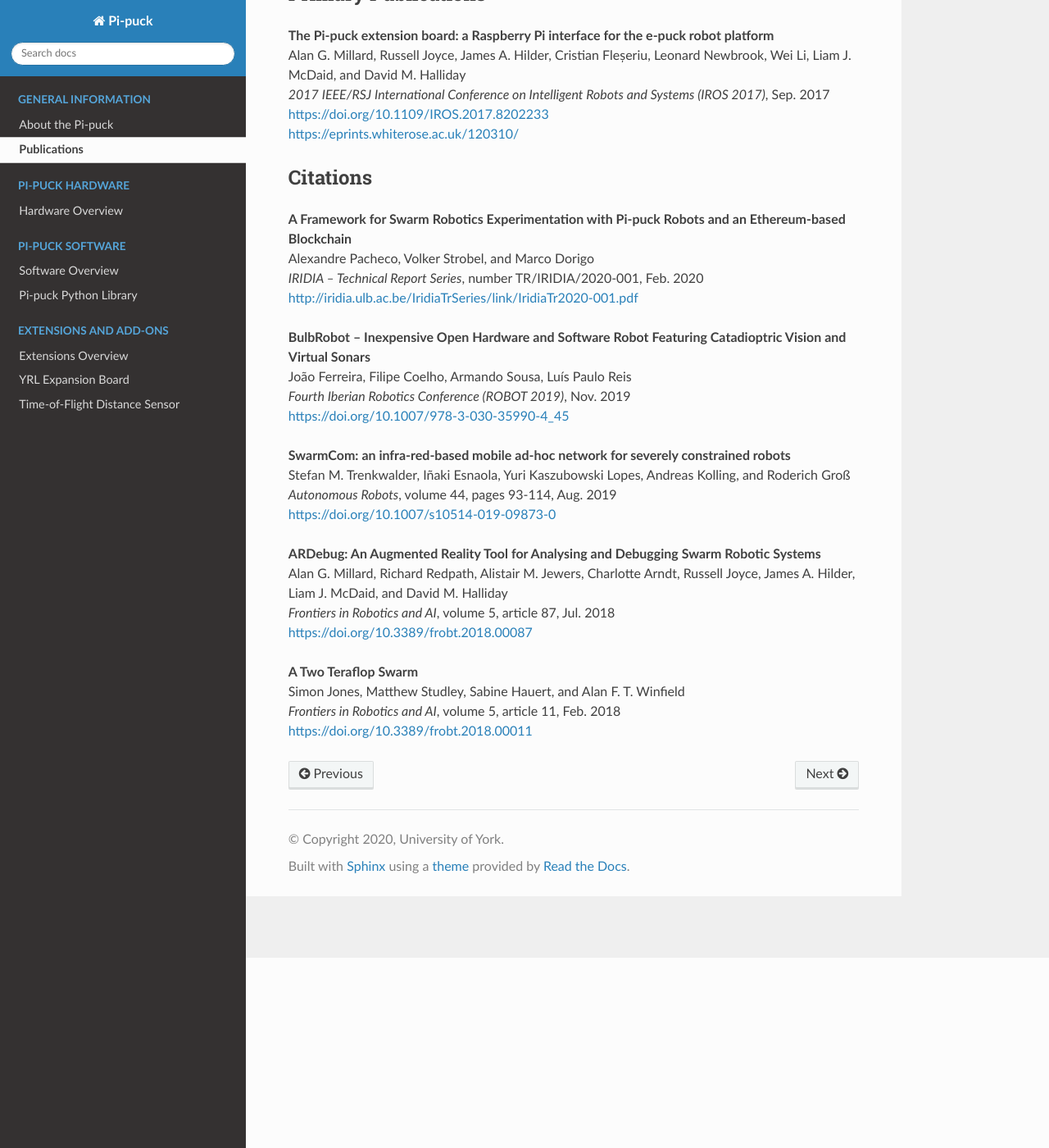
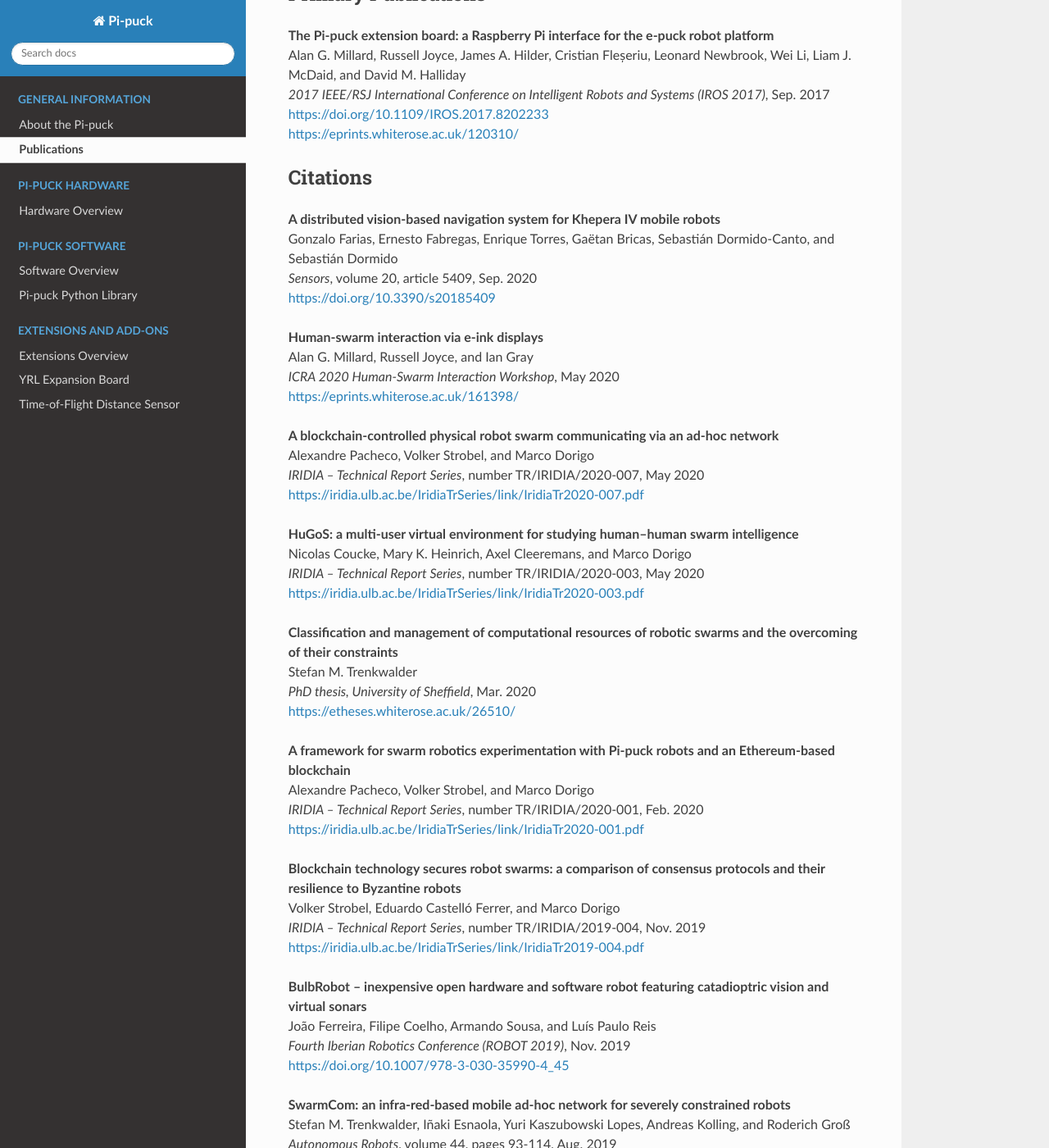
Before and after one commit to yorkrobotlab/pi-puck, a Sphinx documentation site: the page built from docs/publications.rst, in a window 1280 px wide and 1400 px high, scrolled down 232 px. Shown: the whole window at 82% size. Built offline with Sphinx 7.4.7 and the Read the Docs theme 2.0.0, drawn with Linux system fonts in a browser that asks for light colours; some of the changed text lies outside the part shown.

Commit message:
Updated list of publications/citations in documentation

```diff
--- a/docs/publications.rst
+++ b/docs/publications.rst
@@ -17,13 +17,43 @@
 Citations
 ---------
 
-| **A Framework for Swarm Robotics Experimentation with Pi-puck Robots and an Ethereum-based Blockchain**
+| **A distributed vision-based navigation system for Khepera IV mobile robots**
+| Gonzalo Farias, Ernesto Fabregas, Enrique Torres, Gaëtan Bricas, Sebastián Dormido-Canto, and Sebastián Dormido
+| *Sensors*, volume 20, article 5409, Sep. 2020
+| https://doi.org/10.3390/s20185409
+
+| **Human-swarm interaction via e-ink displays**
+| Alan G. Millard, Russell Joyce, and Ian Gray
+| *ICRA 2020 Human-Swarm Interaction Workshop*, May 2020
+| https://eprints.whiterose.ac.uk/161398/
+
+| **A blockchain-controlled physical robot swarm communicating via an ad-hoc network**
+| Alexandre Pacheco, Volker Strobel, and Marco Dorigo
+| *IRIDIA -- Technical Report Series*, number TR/IRIDIA/2020-007, May 2020
+| https://iridia.ulb.ac.be/IridiaTrSeries/link/IridiaTr2020-007.pdf
+
+| **HuGoS: a multi-user virtual environment for studying human–human swarm intelligence**
+| Nicolas Coucke, Mary K. Heinrich, Axel Cleeremans, and Marco Dorigo
+| *IRIDIA -- Technical Report Series*, number TR/IRIDIA/2020-003, May 2020
+| https://iridia.ulb.ac.be/IridiaTrSeries/link/IridiaTr2020-003.pdf
+
+| **Classification and management of computational resources of robotic swarms and the overcoming of their constraints**
+| Stefan M. Trenkwalder
+| *PhD thesis, University of Sheffield*, Mar. 2020
+| https://etheses.whiterose.ac.uk/26510/
+
+| **A framework for swarm robotics experimentation with Pi-puck robots and an Ethereum-based blockchain**
 | Alexandre Pacheco, Volker Strobel, and Marco Dorigo
 | *IRIDIA -- Technical Report Series*, number TR/IRIDIA/2020-001, Feb. 2020
-| http://iridia.ulb.ac.be/IridiaTrSeries/link/IridiaTr2020-001.pdf
+| https://iridia.ulb.ac.be/IridiaTrSeries/link/IridiaTr2020-001.pdf
 
-| **BulbRobot -- Inexpensive Open Hardware and Software Robot Featuring Catadioptric Vision and Virtual Sonars**
-| João Ferreira, Filipe Coelho, Armando Sousa, Luís Paulo Reis
+| **Blockchain technology secures robot swarms: a comparison of consensus protocols and their resilience to Byzantine robots**
+| Volker Strobel, Eduardo Castelló Ferrer, and Marco Dorigo
+| *IRIDIA -- Technical Report Series*, number TR/IRIDIA/2019-004, Nov. 2019
+| https://iridia.ulb.ac.be/IridiaTrSeries/link/IridiaTr2019-004.pdf
+
+| **BulbRobot -- inexpensive open hardware and software robot featuring catadioptric vision and virtual sonars**
+| João Ferreira, Filipe Coelho, Armando Sousa, and Luís Paulo Reis
 | *Fourth Iberian Robotics Conference (ROBOT 2019)*, Nov. 2019
 | https://doi.org/10.1007/978-3-030-35990-4_45
 
@@ -32,12 +62,22 @@
 | *Autonomous Robots*, volume 44, pages 93-114, Aug. 2019
 | https://doi.org/10.1007/s10514-019-09873-0
 
-| **ARDebug: An Augmented Reality Tool for Analysing and Debugging Swarm Robotic Systems**
+| **Command language for single-user, multi-robot swarm control**
+| Abraham M. Shultz
+| *PhD dissertation, University of Massachusetts*, Dec. 2018
+| https://search.proquest.com/openview/af784d65959b38c2ba0c537071066d1a/1
+
+| **ARDebug: An augmented reality tool for analysing and debugging swarm robotic systems**
 | Alan G. Millard, Richard Redpath, Alistair M. Jewers, Charlotte Arndt, Russell Joyce, James A. Hilder, Liam J. McDaid, and David M. Halliday
 | *Frontiers in Robotics and AI*, volume 5, article 87, Jul. 2018
 | https://doi.org/10.3389/frobt.2018.00087
 
-| **A Two Teraflop Swarm**
+| **A two teraflop swarm**
 | Simon Jones, Matthew Studley, Sabine Hauert, and Alan F. T. Winfield
 | *Frontiers in Robotics and AI*, volume 5, article 11, Feb. 2018
 | https://doi.org/10.3389/frobt.2018.00011
+
+.. | **Title**
+.. | Author Two, Author Two, and Author Three
+.. | *Publication*, volume 1, article 1, Jan. 20xx
+.. | https://doi.org/xx.xxxx
```
